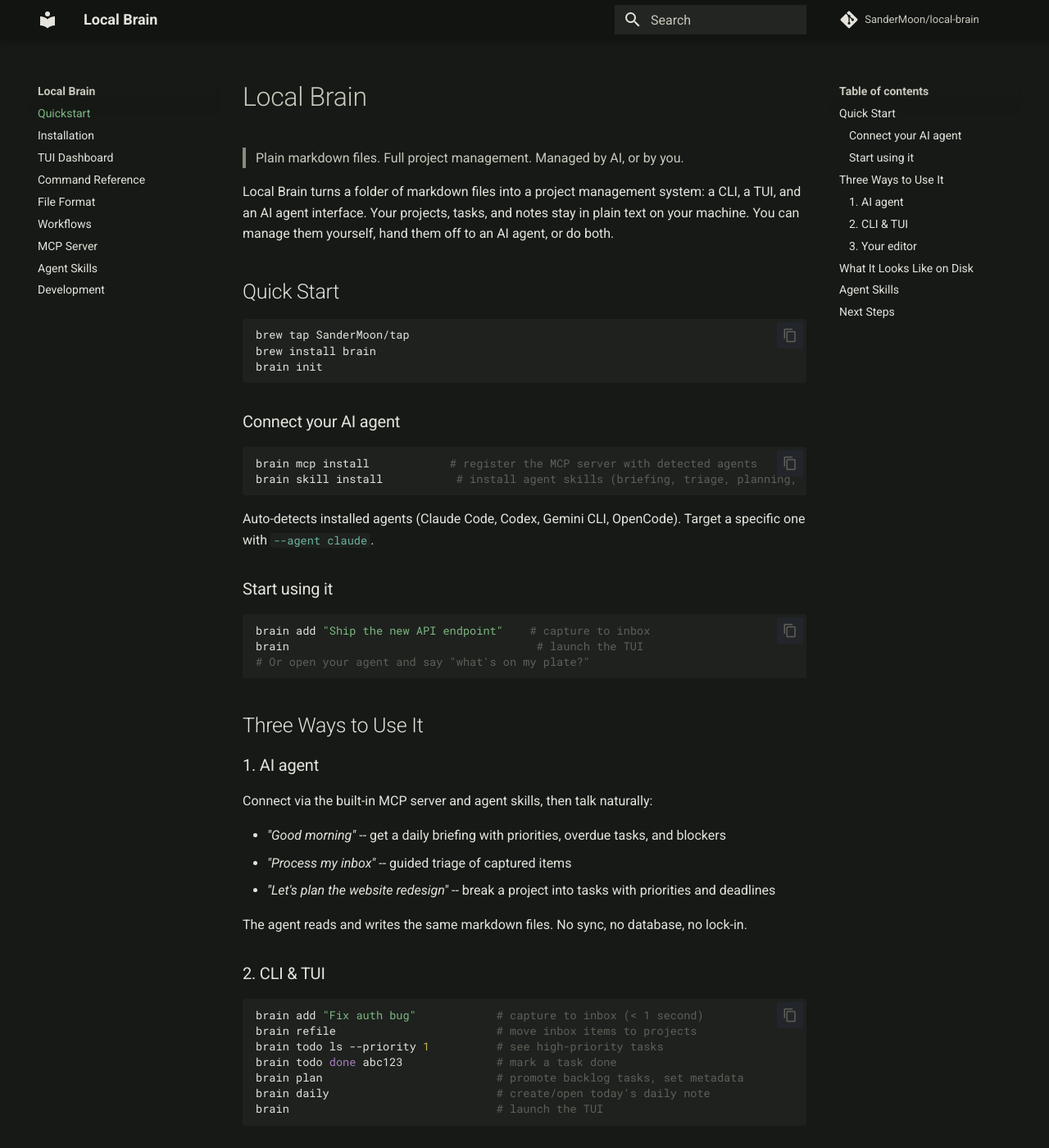
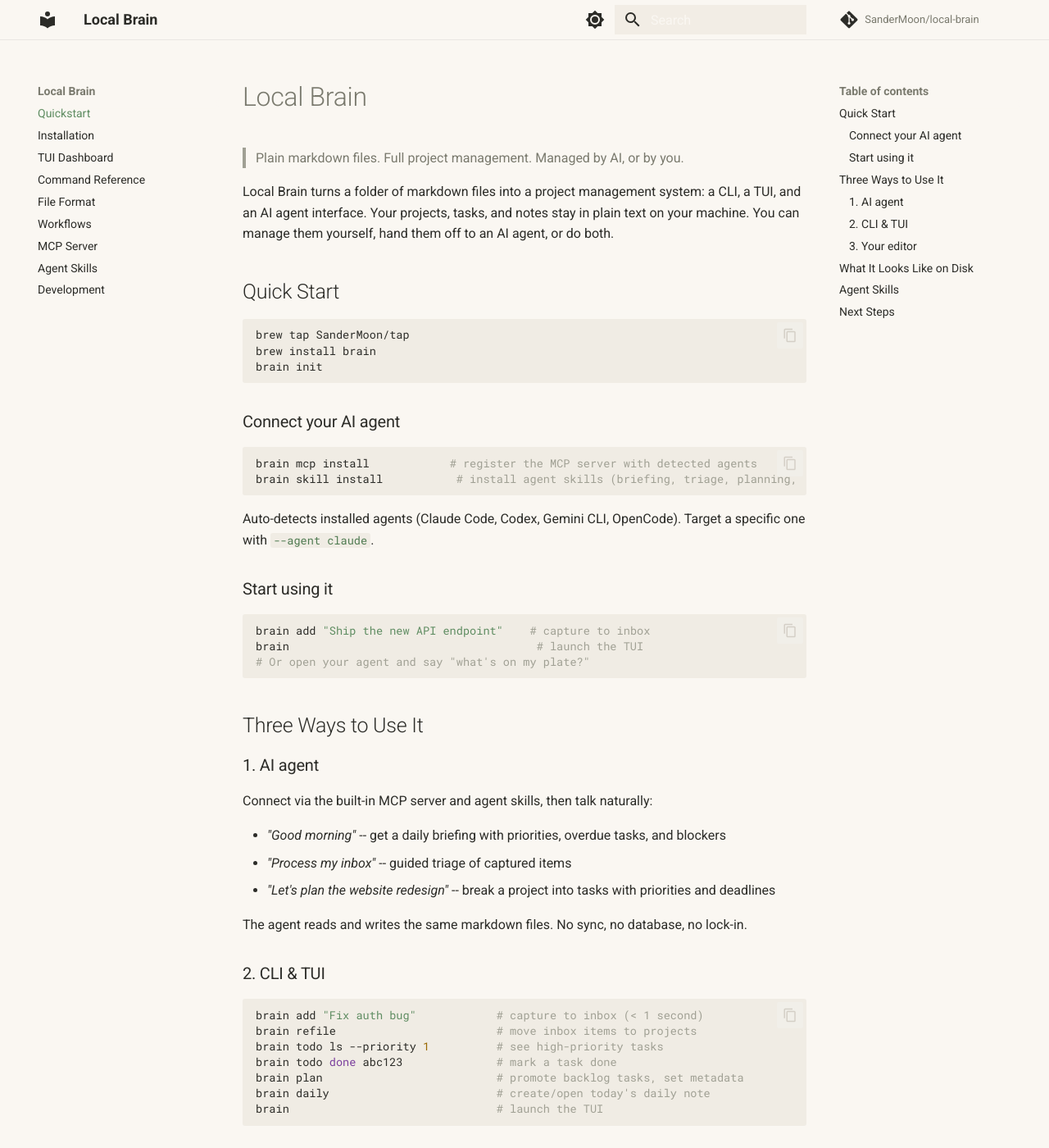
Before and after one commit to SanderMoon/local-brain, an MkDocs documentation site: the page built from docs/index.md, in a window 1280 px wide and 1400 px high. Shown: the whole window at 82% size. Built offline with MkDocs 1.6.1 and Material for MkDocs 9.7.7, drawn with Linux system fonts in a browser that asks for light colours; comment, search, counter and statistics services are not loaded.

Commit message:
added lightmode back to mkdocs

```diff
--- a/docs/stylesheets/terminal-sage.css
+++ b/docs/stylesheets/terminal-sage.css
@@ -1,171 +1,269 @@
 /* Terminal Sage color scheme for MkDocs Material */
-/* Palette: https://github.com/SanderMoon/terminal-sage */
+/* Light palette from sandermoonemans.com, dark from terminal-sage */
 
-:root {
-  /* Terminal Sage palette */
-  --ts-bg-dark: #111411;
-  --ts-bg: #161916;
-  --ts-bg-alt: #1C1F1C;
-  --ts-surface: #222522;
-  --ts-divider: #363A36;
-  --ts-fg: #E4E4DC;
-  --ts-fg-dim: #C8C8BC;
-  --ts-fg-muted: #8A8A7E;
-  --ts-fg-dark: #606058;
-  --ts-green: #7DB880;
-  --ts-green-dark: #6DAA70;
-  --ts-red: #C45B5B;
-  --ts-yellow: #C9B458;
-  --ts-blue: #6A9FCF;
-  --ts-purple: #A87FBF;
-  --ts-cyan: #6EB5A0;
-  --ts-bg-code: #1E211E;
-  --ts-card-hover: #282C28;
+/* ============================================================
+   LIGHT MODE (default scheme)
+   ============================================================ */
+
+[data-md-color-scheme="default"] {
+  --md-default-bg-color: #FAF7F2;
+  --md-default-fg-color: #2C2C28;
+  --md-default-fg-color--light: #7A7A6E;
+  --md-default-fg-color--lighter: #A0A094;
+  --md-default-fg-color--lightest: #D4CFC6;
+
+  --md-primary-fg-color: #5E8C61;
+  --md-primary-fg-color--light: #5E8C61;
+  --md-primary-fg-color--dark: #4E7A50;
+  --md-primary-bg-color: #FFFFFF;
+  --md-primary-bg-color--light: #FAF7F2;
+
+  --md-accent-fg-color: #5E8C61;
+  --md-accent-fg-color--transparent: rgba(94, 140, 97, 0.08);
+  --md-accent-bg-color: #FAF7F2;
+
+  /* Code */
+  --md-code-bg-color: #F0ECE4;
+  --md-code-fg-color: #2C2C28;
+  --md-code-hl-color: rgba(94, 140, 97, 0.12);
+  --md-code-hl-number-color: #986801;
+  --md-code-hl-special-color: #7A3E9D;
+  --md-code-hl-function-color: #4078A0;
+  --md-code-hl-constant-color: #4E7A50;
+  --md-code-hl-keyword-color: #7A3E9D;
+  --md-code-hl-string-color: #5E8C61;
+  --md-code-hl-name-color: #2C2C28;
+  --md-code-hl-operator-color: #7A7A6E;
+  --md-code-hl-punctuation-color: #A0A094;
+  --md-code-hl-comment-color: #A0A094;
+  --md-code-hl-generic-color: #5E8C61;
+  --md-code-hl-variable-color: #2C2C28;
+
+  /* Typography */
+  --md-typeset-color: #2C2C28;
+  --md-typeset-a-color: #5E8C61;
+
+  /* Navigation */
+  --md-footer-bg-color: #F2EDE5;
+  --md-footer-bg-color--dark: #F2EDE5;
+  --md-footer-fg-color: #7A7A6E;
+  --md-footer-fg-color--light: #A0A094;
+  --md-footer-fg-color--lighter: #D4CFC6;
+
+  /* Admonitions */
+  --md-admonition-bg-color: #F2EDE5;
+
+  /* Typeset */
+  --md-typeset-table-color: #D4CFC6;
+  --md-typeset-mark-color: rgba(201, 180, 88, 0.2);
+  --md-typeset-kbd-color: #FFFFFF;
+  --md-typeset-kbd-border-color: #D4CFC6;
+  --md-typeset-kbd-accent-color: #A0A094;
 }
 
-/* Slate scheme overrides */
+/* Light header */
+[data-md-color-scheme="default"] .md-header {
+  background-color: #FAF7F2;
+  color: #2C2C28;
+  box-shadow: 0 1px 0 rgba(44, 44, 40, 0.08);
+}
+
+[data-md-color-scheme="default"] .md-header__title,
+[data-md-color-scheme="default"] .md-header__topic,
+[data-md-color-scheme="default"] .md-header .md-logo,
+[data-md-color-scheme="default"] .md-header .md-icon,
+[data-md-color-scheme="default"] .md-header__button {
+  color: #2C2C28;
+}
+
+[data-md-color-scheme="default"] .md-source {
+  color: #7A7A6E;
+}
+
+[data-md-color-scheme="default"] .md-tabs {
+  background-color: #FAF7F2;
+}
+
+[data-md-color-scheme="default"] .md-sidebar {
+  background-color: #FAF7F2;
+}
+
+[data-md-color-scheme="default"] .md-nav__link--active {
+  color: #5E8C61;
+}
+
+[data-md-color-scheme="default"] .md-search__input {
+  background-color: #F2EDE5;
+}
+
+/* Light tables */
+[data-md-color-scheme="default"] .md-typeset table:not([class]) th {
+  background-color: #F2EDE5;
+  color: #4E7A50;
+}
+
+[data-md-color-scheme="default"] .md-typeset table:not([class]) tr:hover td {
+  background-color: #FDFCFA;
+}
+
+/* Light inline code */
+[data-md-color-scheme="default"] .md-typeset code {
+  background-color: #F0ECE4;
+  color: #4E7A50;
+  border-radius: 3px;
+}
+
+[data-md-color-scheme="default"] .md-typeset pre > code {
+  color: #2C2C28;
+}
+
+/* Light links */
+[data-md-color-scheme="default"] .md-typeset a {
+  color: #5E8C61;
+}
+
+[data-md-color-scheme="default"] .md-typeset a:hover {
+  color: #4E7A50;
+}
+
+/* Light scrollbar */
+[data-md-color-scheme="default"] ::-webkit-scrollbar-thumb {
+  background-color: #D4CFC6;
+}
+
+[data-md-color-scheme="default"] ::-webkit-scrollbar-thumb:hover {
+  background-color: #A0A094;
+}
+
+/* ============================================================
+   DARK MODE (slate scheme)
+   ============================================================ */
+
 [data-md-color-scheme="slate"] {
-  --md-default-bg-color: var(--ts-bg);
-  --md-default-fg-color: var(--ts-fg);
-  --md-default-fg-color--light: var(--ts-fg-dim);
-  --md-default-fg-color--lighter: var(--ts-fg-muted);
-  --md-default-fg-color--lightest: var(--ts-fg-dark);
+  --md-default-bg-color: #161916;
+  --md-default-fg-color: #E4E4DC;
+  --md-default-fg-color--light: #C8C8BC;
+  --md-default-fg-color--lighter: #8A8A7E;
+  --md-default-fg-color--lightest: #606058;
 
-  --md-primary-fg-color: var(--ts-green);
-  --md-primary-fg-color--light: var(--ts-green);
-  --md-primary-fg-color--dark: var(--ts-green-dark);
-  --md-primary-bg-color: var(--ts-fg);
-  --md-primary-bg-color--light: var(--ts-fg-dim);
+  --md-primary-fg-color: #7DB880;
+  --md-primary-fg-color--light: #7DB880;
+  --md-primary-fg-color--dark: #6DAA70;
+  --md-primary-bg-color: #E4E4DC;
+  --md-primary-bg-color--light: #C8C8BC;
 
-  --md-accent-fg-color: var(--ts-cyan);
+  --md-accent-fg-color: #6EB5A0;
   --md-accent-fg-color--transparent: rgba(110, 181, 160, 0.1);
-  --md-accent-bg-color: var(--ts-bg);
+  --md-accent-bg-color: #161916;
 
   /* Code */
-  --md-code-bg-color: var(--ts-bg-code);
-  --md-code-fg-color: var(--ts-fg);
+  --md-code-bg-color: #1E211E;
+  --md-code-fg-color: #E4E4DC;
   --md-code-hl-color: rgba(125, 184, 128, 0.15);
-  --md-code-hl-number-color: var(--ts-yellow);
-  --md-code-hl-special-color: var(--ts-purple);
-  --md-code-hl-function-color: var(--ts-blue);
-  --md-code-hl-constant-color: var(--ts-cyan);
-  --md-code-hl-keyword-color: var(--ts-purple);
-  --md-code-hl-string-color: var(--ts-green);
-  --md-code-hl-name-color: var(--ts-fg);
-  --md-code-hl-operator-color: var(--ts-fg-dim);
-  --md-code-hl-punctuation-color: var(--ts-fg-muted);
-  --md-code-hl-comment-color: var(--ts-fg-dark);
-  --md-code-hl-generic-color: var(--ts-green);
-  --md-code-hl-variable-color: var(--ts-fg);
+  --md-code-hl-number-color: #C9B458;
+  --md-code-hl-special-color: #A87FBF;
+  --md-code-hl-function-color: #6A9FCF;
+  --md-code-hl-constant-color: #6EB5A0;
+  --md-code-hl-keyword-color: #A87FBF;
+  --md-code-hl-string-color: #7DB880;
+  --md-code-hl-name-color: #E4E4DC;
+  --md-code-hl-operator-color: #C8C8BC;
+  --md-code-hl-punctuation-color: #8A8A7E;
+  --md-code-hl-comment-color: #606058;
+  --md-code-hl-generic-color: #7DB880;
+  --md-code-hl-variable-color: #E4E4DC;
 
   /* Typography */
-  --md-typeset-color: var(--ts-fg);
-  --md-typeset-a-color: var(--ts-cyan);
+  --md-typeset-color: #E4E4DC;
+  --md-typeset-a-color: #6EB5A0;
 
   /* Navigation */
-  --md-footer-bg-color: var(--ts-bg-dark);
-  --md-footer-bg-color--dark: var(--ts-bg-dark);
-  --md-footer-fg-color: var(--ts-fg-dim);
-  --md-footer-fg-color--light: var(--ts-fg-muted);
-  --md-footer-fg-color--lighter: var(--ts-fg-dark);
+  --md-footer-bg-color: #111411;
+  --md-footer-bg-color--dark: #111411;
+  --md-footer-fg-color: #C8C8BC;
+  --md-footer-fg-color--light: #8A8A7E;
+  --md-footer-fg-color--lighter: #606058;
 
   /* Admonitions */
-  --md-admonition-bg-color: var(--ts-bg-alt);
+  --md-admonition-bg-color: #1C1F1C;
 
   /* Typeset */
-  --md-typeset-table-color: var(--ts-divider);
+  --md-typeset-table-color: #363A36;
   --md-typeset-mark-color: rgba(201, 180, 88, 0.25);
-  --md-typeset-kbd-color: var(--ts-surface);
-  --md-typeset-kbd-border-color: var(--ts-divider);
-  --md-typeset-kbd-accent-color: var(--ts-fg-muted);
+  --md-typeset-kbd-color: #222522;
+  --md-typeset-kbd-border-color: #363A36;
+  --md-typeset-kbd-accent-color: #8A8A7E;
 }
 
-/* Header */
+/* Dark header */
 [data-md-color-scheme="slate"] .md-header {
-  background-color: var(--ts-bg-dark);
-  color: var(--ts-fg);
+  background-color: #111411;
+  color: #E4E4DC;
 }
 
-[data-md-color-scheme="slate"] .md-header__title {
-  color: var(--ts-fg);
-}
-
-[data-md-color-scheme="slate"] .md-header__topic {
-  color: var(--ts-fg);
-}
-
+[data-md-color-scheme="slate"] .md-header__title,
+[data-md-color-scheme="slate"] .md-header__topic,
 [data-md-color-scheme="slate"] .md-header .md-logo,
-[data-md-color-scheme="slate"] .md-header .md-icon {
-  color: var(--ts-fg);
-}
-
+[data-md-color-scheme="slate"] .md-header .md-icon,
 [data-md-color-scheme="slate"] .md-header__button {
-  color: var(--ts-fg);
-}
-
-[data-md-color-scheme="slate"] .md-header-nav__source {
-  color: var(--ts-fg);
+  color: #E4E4DC;
 }
 
 [data-md-color-scheme="slate"] .md-source {
-  color: var(--ts-fg-dim);
+  color: #C8C8BC;
 }
 
-/* Tabs and navigation */
 [data-md-color-scheme="slate"] .md-tabs {
-  background-color: var(--ts-bg-dark);
+  background-color: #111411;
 }
 
-/* Sidebar */
 [data-md-color-scheme="slate"] .md-sidebar {
-  background-color: var(--ts-bg);
+  background-color: #161916;
 }
 
 [data-md-color-scheme="slate"] .md-nav__link--active {
-  color: var(--ts-green);
+  color: #7DB880;
 }
 
-/* Search */
 [data-md-color-scheme="slate"] .md-search__input {
-  background-color: var(--ts-surface);
+  background-color: #222522;
 }
 
-/* Tables */
+/* Dark tables */
 [data-md-color-scheme="slate"] .md-typeset table:not([class]) th {
-  background-color: var(--ts-bg-alt);
-  color: var(--ts-green);
+  background-color: #1C1F1C;
+  color: #7DB880;
 }
 
 [data-md-color-scheme="slate"] .md-typeset table:not([class]) tr:hover td {
-  background-color: var(--ts-card-hover);
+  background-color: #282C28;
 }
 
-/* Inline code */
+/* Dark inline code */
 [data-md-color-scheme="slate"] .md-typeset code {
-  background-color: var(--ts-bg-code);
-  color: var(--ts-cyan);
+  background-color: #1E211E;
+  color: #6EB5A0;
   border-radius: 3px;
 }
 
-/* Code blocks */
 [data-md-color-scheme="slate"] .md-typeset pre > code {
-  color: var(--ts-fg);
+  color: #E4E4DC;
 }
 
-/* Links */
+/* Dark links */
 [data-md-color-scheme="slate"] .md-typeset a {
-  color: var(--ts-cyan);
+  color: #6EB5A0;
 }
 
 [data-md-color-scheme="slate"] .md-typeset a:hover {
-  color: var(--ts-green);
+  color: #7DB880;
 }
 
-/* Scrollbar */
+/* Dark scrollbar */
 [data-md-color-scheme="slate"] ::-webkit-scrollbar-thumb {
-  background-color: var(--ts-divider);
+  background-color: #363A36;
 }
 
 [data-md-color-scheme="slate"] ::-webkit-scrollbar-thumb:hover {
-  background-color: var(--ts-fg-dark);
+  background-color: #606058;
 }
--- a/mkdocs.yml
+++ b/mkdocs.yml
@@ -10,9 +10,20 @@ exclude_docs: |
 theme:
   name: material
   palette:
-    scheme: slate
-    primary: custom
-    accent: custom
+    - media: "(prefers-color-scheme: light)"
+      scheme: default
+      primary: custom
+      accent: custom
+      toggle:
+        icon: material/brightness-7
+        name: Switch to dark mode
+    - media: "(prefers-color-scheme: dark)"
+      scheme: slate
+      primary: custom
+      accent: custom
+      toggle:
+        icon: material/brightness-4
+        name: Switch to light mode
   features:
     - navigation.instant
     - navigation.tracking
```
